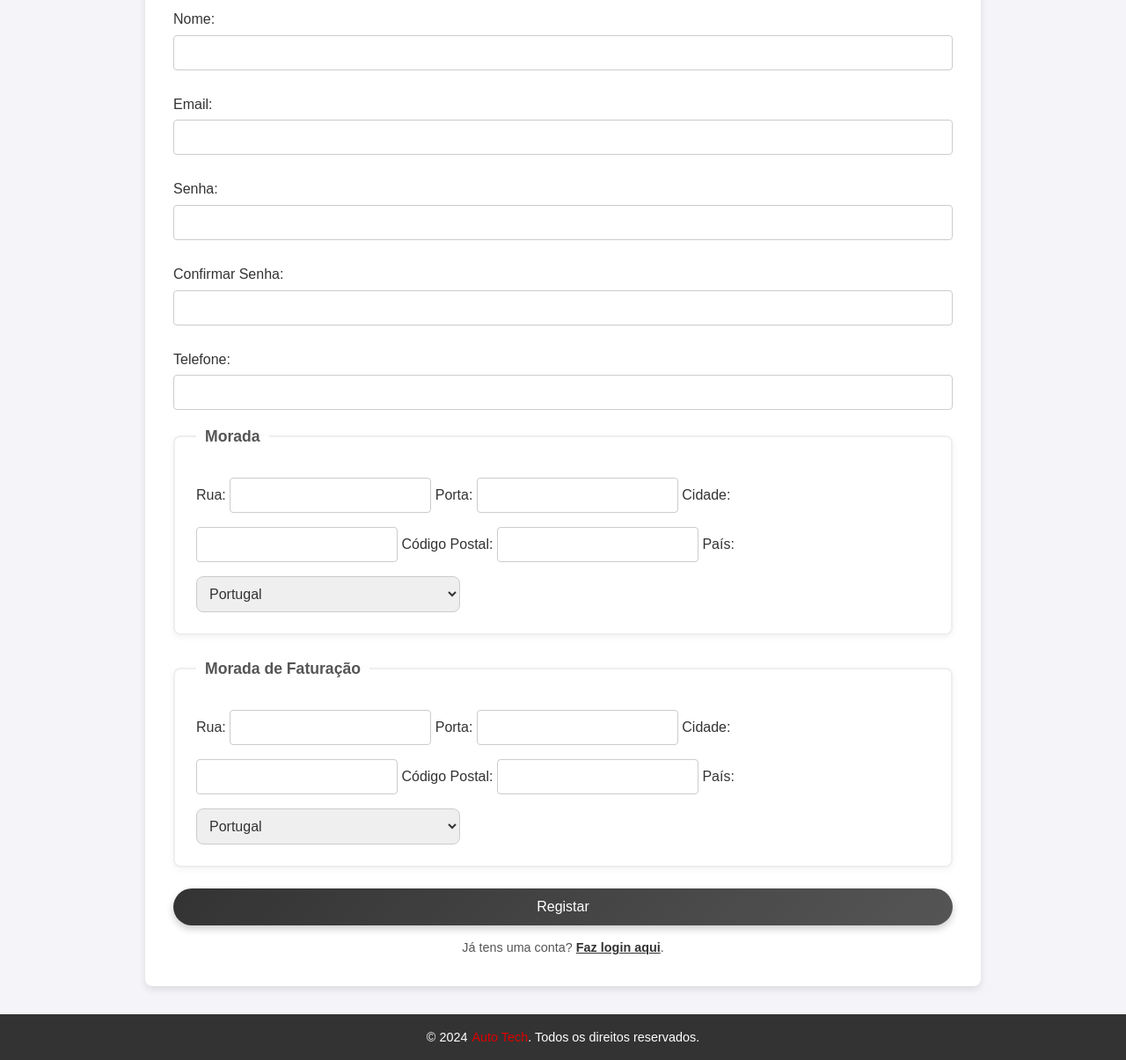
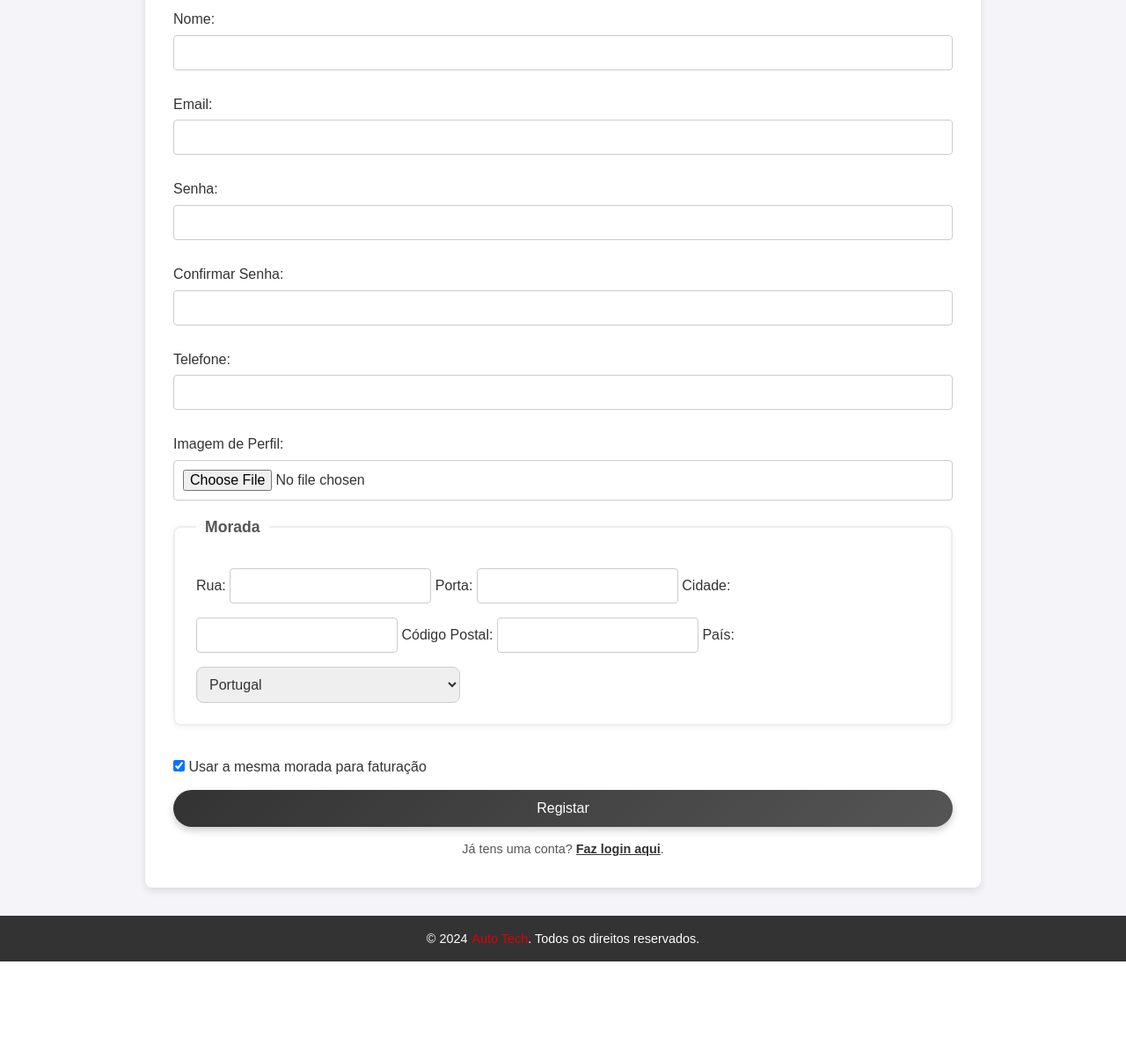
Before and after one commit to TomasAlmas09/Auto-Tech, a Flask app: page /registo in a window 1280 px wide. Shown: the part 217-1422 px from the top of the page at 88% size. After the commit the page ends 1310 px from the top, so only its background shows below. Run offline with Flask 3, Linux system fonts and the light colour scheme.

Commit message:
Profile and Register completed

```diff
--- a/main.py
+++ b/main.py
@@ -3,21 +3,23 @@ from flask import Flask, render_template, request, redirect, url_for, flash
 from flask_sqlalchemy import SQLAlchemy
 from werkzeug.security import generate_password_hash, check_password_hash
 from flask_login import LoginManager, UserMixin, login_user, login_required, logout_user, current_user
-from flask_migrate import Migrate
+from werkzeug.utils import secure_filename
 
 app = Flask(__name__)
 
-# Configuração do banco de dados
+# Configurações principais
 basedir = os.path.abspath(os.path.dirname(__file__))
 app.config['SQLALCHEMY_DATABASE_URI'] = 'sqlite:///' + os.path.join(basedir, 'data.sqlite')
 app.config['SQLALCHEMY_TRACK_MODIFICATIONS'] = False
-app.secret_key = os.urandom(24)  # Gera uma chave secreta aleatória
+app.secret_key = os.urandom(24)
+app.config['UPLOAD_FOLDER'] = 'static/uploads'  # Diretório para upload de imagens
 
+# Inicialização de extensões
 db = SQLAlchemy(app)
 login_manager = LoginManager(app)
 login_manager.login_view = 'login'
 
-# Modelos
+# Modelos de dados
 class Produto(db.Model):
     id = db.Column(db.Integer, primary_key=True)
     nome = db.Column(db.String(64), nullable=False)
@@ -32,41 +34,66 @@ class User(UserMixin, db.Model):
     email = db.Column(db.String(120), unique=True, nullable=False)
     senha = db.Column(db.String(128), nullable=False)
     phone = db.Column(db.String(15), nullable=True)
-
-    # Morada de residência
     rua = db.Column(db.String(128), nullable=True)
     numero = db.Column(db.String(10), nullable=True)
     cidade = db.Column(db.String(64), nullable=True)
     codigo_postal = db.Column(db.String(10), nullable=True)
     country = db.Column(db.String(64), nullable=True)
-
-    # Morada de faturação
     rua_faturacao = db.Column(db.String(128), nullable=True)
     numero_faturacao = db.Column(db.String(10), nullable=True)
     cidade_faturacao = db.Column(db.String(64), nullable=True)
     codigo_postal_faturacao = db.Column(db.String(10), nullable=True)
     pais_faturacao = db.Column(db.String(64), nullable=True)
+    imagem = db.Column(db.String(200), nullable=True)
 
-
-# Inicialização do banco de dados e inserção de dados iniciais
+# Inicialização do banco de dados com dados iniciais
 def init_db():
     with app.app_context():
         db.create_all()
         if Produto.query.count() == 0:
             produtos_iniciais = [
-                Produto(nome='Jantes Desportivas', preco=300, descricao="Descrição do Produto 1", stock=25, rating=4),
-                Produto(nome='Spoiler Traseiro', preco=150, descricao="Descrição do Produto 2", stock=6, rating=3),
-                Produto(nome='Coilovers', preco=400, descricao="Descrição do Produto 3", stock=30, rating=5),
-                Produto(nome='Front Lip', preco=100, descricao="Descrição do Produto 4", stock=10, rating=2),
-                Produto(nome='Grelha Frontal', preco=250, descricao="Descrição do Produto 5", stock=50, rating=4),
+                Produto(
+                    nome='Jantes Desportivas',
+                    preco=300,
+                    descricao="Conjunto de jantes desportivas de alta performance, fabricadas em liga leve para maior durabilidade e estilo.",
+                    stock=25,
+                    rating=4
+                ),
+                Produto(
+                    nome='Spoiler Traseiro',
+                    preco=150,
+                    descricao="Spoiler traseiro aerodinâmico que melhora a estabilidade em alta velocidade, adicionando um toque esportivo ao seu veículo.",
+                    stock=6,
+                    rating=3
+                ),
+                Produto(
+                    nome='Coilovers',
+                    preco=400,
+                    descricao="Sistema de suspensão ajustável que permite customizar a altura e rigidez, ideal para entusiastas de performance.",
+                    stock=30,
+                    rating=5
+                ),
+                Produto(
+                    nome='Front Lip',
+                    preco=100,
+                    descricao="Acessório de acabamento frontal que melhora o fluxo de ar e confere uma aparência agressiva ao veículo.",
+                    stock=10,
+                    rating=2
+                ),
+                Produto(
+                    nome='Grelha Frontal',
+                    preco=250,
+                    descricao="Grelha frontal de design exclusivo, fabricada em materiais resistentes para combinar estilo e funcionalidade.",
+                    stock=50,
+                    rating=4
+                ),
             ]
             db.session.add_all(produtos_iniciais)
             db.session.commit()
 
-# Inicializar banco de dados ao importar
 init_db()
 
-# Função para carregar o usuário para login
+# Gerenciar login
 @login_manager.user_loader
 def load_user(user_id):
     return User.query.get(int(user_id))
@@ -75,7 +102,7 @@ def load_user(user_id):
 @app.route('/')
 def index():
     produtos = Produto.query.all()
-    return render_template('index.html', name="Produtos Automotivos",produtos=produtos, user = current_user)
+    return render_template('index.html', name="Produtos Automotivos", produtos=produtos, user=current_user)
 
 @app.route('/produtos/<string:nome>')
 def produto(nome):
@@ -87,17 +114,43 @@ def produto(nome):
 @app.route('/perfil')
 @login_required
 def perfil():
-    return render_template('profile.html', name="Perfil", user = current_user)
+
+    paises_por_continente = {
+        "África": [
+            "África do Sul", "Angola", "Argélia", "Cabo Verde", "Egito",
+            "Marrocos", "Moçambique", "Nigéria", "Tunísia", "Zâmbia"
+        ],
+        "América do Norte": [
+            "Canadá", "Estados Unidos", "México", "Cuba", "Honduras"
+        ],
+        "América do Sul": [
+            "Argentina", "Brasil", "Chile", "Colômbia", "Peru",
+            "Uruguai", "Venezuela"
+        ],
+        "Ásia": [
+            "Arábia Saudita", "China", "Índia", "Indonésia", "Japão",
+            "Tailândia", "Turquia", "Vietnã"
+        ],
+        "Europa": [
+            "Alemanha", "Espanha", "França", "Itália", "Portugal",
+            "Reino Unido", "Rússia", "Suíça"
+        ],
+        "Oceania": [
+            "Austrália", "Fiji", "Nova Zelândia", "Papua Nova Guiné"
+        ]
+    }
+
+    return render_template('profile.html', name="Perfil", user=current_user, paises_por_continente=paises_por_continente)
 
 @app.route('/carrinho')
 @login_required
 def carrinho():
-    return render_template('cart.html', name="Carrinho", user = current_user)
+    return render_template('cart.html', name="Carrinho", user=current_user)
 
 @app.route('/checkout')
 @login_required
 def checkout():
-    return render_template('checkout.html', name="Checkout", user = current_user)
+    return render_template('checkout.html', name="Checkout", user=current_user)
 
 @app.route('/login', methods=['GET', 'POST'])
 def login():
@@ -110,11 +163,39 @@ def login():
             return redirect(url_for('index'))
         else:
             flash("Email ou senha inválidos", "danger")
-    return render_template('login.html', name="Login", user = current_user)
+    return render_template('login.html', name="Login", user=current_user)
 
 @app.route('/registo', methods=['GET', 'POST'])
 def registo():
+
+    paises_por_continente = {
+        "África": [
+            "África do Sul", "Angola", "Argélia", "Cabo Verde", "Egito",
+            "Marrocos", "Moçambique", "Nigéria", "Tunísia", "Zâmbia"
+        ],
+        "América do Norte": [
+            "Canadá", "Estados Unidos", "México", "Cuba", "Honduras"
+        ],
+        "América do Sul": [
+            "Argentina", "Brasil", "Chile", "Colômbia", "Peru",
+            "Uruguai", "Venezuela"
+        ],
+        "Ásia": [
+            "Arábia Saudita", "China", "Índia", "Indonésia", "Japão",
+            "Tailândia", "Turquia", "Vietnã"
+        ],
+        "Europa": [
+            "Alemanha", "Espanha", "França", "Itália", "Portugal",
+            "Reino Unido", "Rússia", "Suíça"
+        ],
+        "Oceania": [
+            "Austrália", "Fiji", "Nova Zelândia", "Papua Nova Guiné"
+        ]
+    }
+
+
     if request.method == 'POST':
+        # Dados do formulário
         nome = request.form['nome']
         email = request.form['email']
         senha = request.form['senha']
@@ -125,37 +206,41 @@ def registo():
         cidade = request.form['cidade']
         codigo_postal = request.form['codigo_postal']
         country = request.form['country']
-        rua_faturacao = request.form['rua-faturacao']
-        numero_faturacao = request.form['numero-faturacao']
-        cidade_faturacao = request.form['cidade-faturacao']
-        codigo_postal_faturacao = request.form['codigo-postal-faturacao']
-        pais_faturacao = request.form['pais-faturacao']
 
+        # Processar imagem
+        imagem_file = request.files['imagem']
+        imagem_nome = secure_filename(imagem_file.filename) if imagem_file else None
+        if imagem_file:
+            imagem_file.save(os.path.join(app.config['UPLOAD_FOLDER'], imagem_nome))
+
+        # Checar se "mesma-morada" está marcado
+        if 'mesma-morada' in request.form:
+            rua_faturacao, numero_faturacao = rua, numero
+            cidade_faturacao, codigo_postal_faturacao, pais_faturacao = cidade, codigo_postal, country
+        else:
+            rua_faturacao = request.form['rua-faturacao']
+            numero_faturacao = request.form['numero-faturacao']
+            cidade_faturacao = request.form['cidade-faturacao']
+            codigo_postal_faturacao = request.form['codigo-postal-faturacao']
+            pais_faturacao = request.form['pais-faturacao']
+
+        # Validar senha
         if senha != confirmar_senha:
             flash("As senhas não coincidem", "danger")
             return redirect(url_for('registo'))
 
+        # Validar email único
         if User.query.filter_by(email=email).first():
             flash("Email já registrado", "danger")
             return redirect(url_for('registo'))
 
-        senha_hash = generate_password_hash(senha, method='pbkdf2:sha256')
-
+        # Criar novo usuário
         novo_usuario = User(
-            nome=nome,
-            email=email,
-            senha=senha_hash,
-            phone=phone,
-            rua=rua,
-            numero=numero,
-            cidade=cidade,
-            codigo_postal=codigo_postal,
-            country=country,
-            rua_faturacao=rua_faturacao,
-            numero_faturacao=numero_faturacao,
-            cidade_faturacao=cidade_faturacao,
-            codigo_postal_faturacao=codigo_postal_faturacao,
-            pais_faturacao=pais_faturacao
+            nome=nome, email=email, senha=generate_password_hash(senha), phone=phone,
+            rua=rua, numero=numero, cidade=cidade, codigo_postal=codigo_postal, country=country,
+            rua_faturacao=rua_faturacao, numero_faturacao=numero_faturacao,
+            cidade_faturacao=cidade_faturacao, codigo_postal_faturacao=codigo_postal_faturacao,
+            pais_faturacao=pais_faturacao, imagem=imagem_nome
         )
         db.session.add(novo_usuario)
         db.session.commit()
@@ -163,19 +248,18 @@ def registo():
         flash("Registro bem-sucedido! Faça login.", "success")
         return redirect(url_for('login'))
 
-    return render_template('registry.html', name="Registo", user = current_user)
-
+    return render_template('registry.html', name="Registo", user=current_user, paises_por_continente=paises_por_continente)
 
 @app.route('/logout')
 @login_required
 def logout():
     logout_user()
-    return redirect(url_for('index', user = current_user))
+    return redirect(url_for('index'))
 
 @app.errorhandler(404)
 def page_not_found(error):
-    return render_template('404.html', name="Not Found", user = current_user), 404
+    return render_template('404.html', name="Not Found", user=current_user), 404
 
-# Ponto de entrada
+# Executar o aplicativo
 if __name__ == '__main__':
     app.run(debug=True)
--- a/templates/core/base.html
+++ b/templates/core/base.html
@@ -3,7 +3,7 @@
 <head>
     <meta charset="UTF-8">
     <meta name="viewport" content="width=device-width, initial-scale=1.0">
-    <title>Auto Tech - {{ name }}</title>
+    <title>Auto Tech - {% block tittle %}{{ name }}{% endblock %}</title>
     <link rel="stylesheet" href="https://cdnjs.cloudflare.com/ajax/libs/font-awesome/6.0.0-beta3/css/all.min.css">
     <link rel="stylesheet" href="{{url_for('static', filename='css/style.css')}}">
     <link rel="shortcut icon" href="{{url_for('static', filename='images/logo_auto-tech_mini.png')}}" type="image/x-icon">
--- a/templates/registry.html
+++ b/templates/registry.html
@@ -2,69 +2,141 @@
 
 {% block main %}
 <main>
+    <!-- Seção de registro de usuário -->
     <section class="register">
         <h2>Registar</h2>
-        <form action="{{ url_for('registo') }}" method="POST">
+
+        <!-- Formulário de registro -->
+        <form action="{{ url_for('registo') }}" method="POST" enctype="multipart/form-data">
+
+            <!-- Campo de Nome -->
             <label for="nome">Nome:</label>
             <input type="text" id="nome" name="nome" required>
 
+            <!-- Campo de Email -->
             <label for="email">Email:</label>
             <input type="email" id="email" name="email" required>
 
+            <!-- Campo de Senha -->
             <label for="senha">Senha:</label>
             <input type="password" id="senha" name="senha" required>
 
+            <!-- Campo para Confirmar Senha -->
             <label for="confirmar-senha">Confirmar Senha:</label>
             <input type="password" id="confirmar-senha" name="confirmar-senha" required>
 
+            <!-- Campo de Telefone -->
             <label for="phone">Telefone:</label>
             <input type="text" id="phone" name="phone" required>
 
+            <!-- Campo para Imagem de Perfil -->
+            <label for="imagem">Imagem de Perfil:</label>
+            <input type="file" id="imagem" name="imagem">
+
+            <!-- Seção para informações de morada -->
             <fieldset>
                 <legend>Morada</legend>
+
+                <!-- Campo de Rua -->
                 <label for="rua">Rua:</label>
                 <input type="text" id="rua" name="rua" required>
 
+                <!-- Campo de Número da Porta -->
                 <label for="numero">Porta:</label>
                 <input type="text" id="numero" name="numero" required>
 
+                <!-- Campo de Cidade -->
                 <label for="cidade">Cidade:</label>
                 <input type="text" id="cidade" name="cidade" required>
 
+                <!-- Campo de Código Postal -->
                 <label for="codigo-postal">Código Postal:</label>
                 <input type="text" id="codigo-postal" name="codigo_postal" required>
 
+                <!-- Campo para selecionar País -->
                 <label for="country">País:</label>
                 <select id="country" name="country">
-                    <option value="portugal">Portugal</option>
-                    <!-- Outras opções de países -->
+                    <!-- Loop para listar países por continente -->
+                    {% for continente, paises in paises_por_continente.items() %}
+                        <optgroup label="{{ continente }}">
+                            {% for pais in paises %}
+                                <option value="{{ pais }}" {% if pais == "Portugal" %}selected{% endif %}>{{ pais }}</option>
+                            {% endfor %}
+                        </optgroup>
+                    {% endfor %}
                 </select>
             </fieldset>
 
-            <fieldset>
+            <!-- Checkbox para escolher se a morada de faturação é a mesma -->
+            <label>
+                <input type="checkbox" id="mesma-morada" name="mesma-morada" checked>
+                Usar a mesma morada para faturação
+            </label>
+
+            <!-- Seção para morada de faturação -->
+            <fieldset id="morada-faturacao" style="display: none;">
                 <legend>Morada de Faturação</legend>
+
+                <!-- Campo de Rua para faturação -->
                 <label for="rua-faturacao">Rua:</label>
-                <input type="text" id="rua-faturacao" name="rua-faturacao" required>
+                <input type="text" id="rua-faturacao" name="rua-faturacao">
 
+                <!-- Campo de Número da Porta para faturação -->
                 <label for="numero-faturacao">Porta:</label>
-                <input type="text" id="numero-faturacao" name="numero-faturacao" required>
+                <input type="text" id="numero-faturacao" name="numero-faturacao">
 
+                <!-- Campo de Cidade para faturação -->
                 <label for="cidade-faturacao">Cidade:</label>
-                <input type="text" id="cidade-faturacao" name="cidade-faturacao" required>
+                <input type="text" id="cidade-faturacao" name="cidade-faturacao">
 
+                <!-- Campo de Código Postal para faturação -->
                 <label for="codigo-postal-faturacao">Código Postal:</label>
-                <input type="text" id="codigo-postal-faturacao" name="codigo-postal-faturacao" required>
+                <input type="text" id="codigo-postal-faturacao" name="codigo-postal-faturacao">
 
+                <!-- Campo para selecionar País para faturação -->
                 <label for="pais-faturacao">País:</label>
                 <select id="pais-faturacao" name="pais-faturacao">
-                    <option value="portugal">Portugal</option>
-                    <!-- Outras opções de países -->
+                    <!-- Loop para listar países por continente -->
+                    {% for continente, paises in paises_por_continente.items() %}
+                        <optgroup label="{{ continente }}">
+                            {% for pais in paises %}
+                                <option value="{{ pais }}" {% if pais == "Portugal" %}selected{% endif %}>{{ pais }}</option>
+                            {% endfor %}
+                        </optgroup>
+                    {% endfor %}
                 </select>
             </fieldset>
 
+            <!-- Botão para submeter o formulário -->
             <button type="submit">Registar</button>
         </form>
+
+        <!-- Link para login caso o usuário já tenha conta -->
         <p>Já tens uma conta? <a href="{{ url_for('login') }}">Faz login aqui</a>.</p>
     </section>
+
+    <!-- Script para exibir/ocultar a morada de faturação -->
+    <script>
+        // Obter referência ao checkbox e à seção de faturação
+        const checkbox = document.getElementById('mesma-morada');
+        const faturacaoFieldset = document.getElementById('morada-faturacao');
+
+        // Função para mostrar ou esconder a morada de faturação
+        function toggleFaturacaoForm() {
+            if (checkbox.checked) {
+                faturacaoFieldset.style.display = 'none'; // Esconder
+                // Limpar os valores do formulário de faturação quando está escondido
+                document.querySelectorAll('#morada-faturacao input, #morada-faturacao select').forEach(field => field.value = '');
+            } else {
+                faturacaoFieldset.style.display = 'block'; // Mostrar
+            }
+        }
+
+        // Adiciona evento ao checkbox
+        checkbox.addEventListener('change', toggleFaturacaoForm);
+
+        // Inicializa o estado do formulário ao carregar a página
+        toggleFaturacaoForm();
+    </script>
 </main>
 {% endblock %}
```
Also changed, not shown: templates/cart.html (+0 -13 lines), templates/checkout.html (+0 -13 lines), templates/index.html (+15 -7 lines), templates/profile.html (+32 -13 lines), data.sqlite, static/uploads/IMG01.jpg (added).
